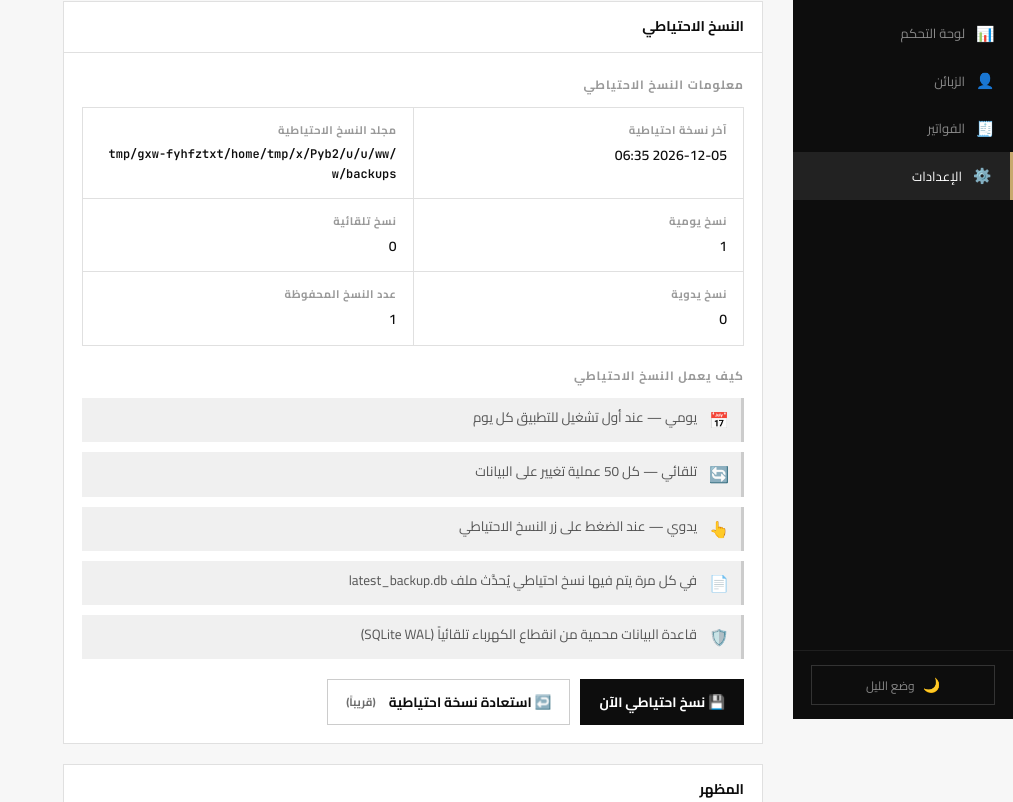
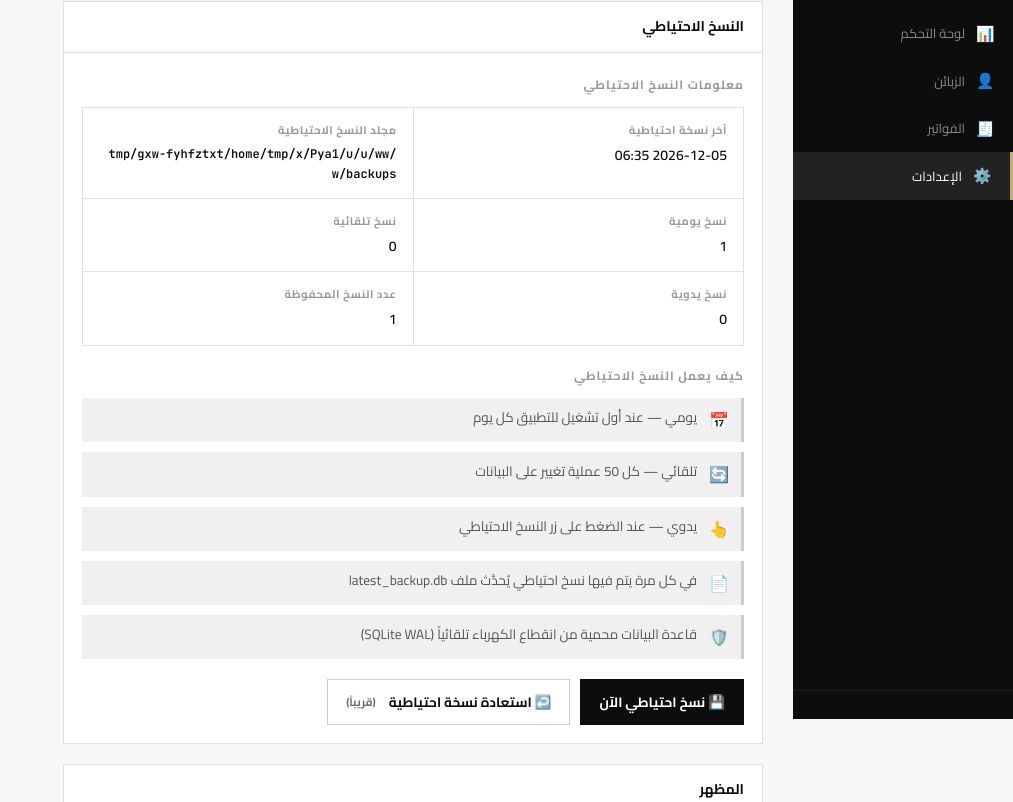
Before and after one commit to ezsaghier/invoices-app, a Flask app: page /settings in a window 1280 px wide. Shown: the part 81-883 px from the top of the page, without its empty margins (267-1280 px from the left). Run offline with Flask 3, Linux system fonts and the light colour scheme.

Commit message:
fix: remove theme toggle from sidebar - moved to settings page

```diff
--- a/static/css/style.css
+++ b/static/css/style.css
@@ -165,25 +165,6 @@ body {
   background: var(--sidebar-hover);
   color: var(--sidebar-tx);
 }
-
-/* ─── THEME TOGGLE ───────────────────────────────────── */
-.theme-toggle {
-  display: flex;
-  align-items: center;
-  gap: 8px;
-  background: none;
-  border: 1px solid #333;
-  color: var(--sidebar-tx2);
-  font-family: 'Cairo', sans-serif;
-  font-size: 12px;
-  padding: 6px 10px;
-  cursor: pointer;
-  width: 100%;
-  justify-content: center;
-  transition: all 0.15s;
-}
-.theme-toggle:hover { border-color: var(--gold); color: var(--gold); }
-.theme-toggle .theme-icon { font-size: 14px; }
 
 /* ─── MAIN CONTENT ───────────────────────────────────── */
 .main {
--- a/static/js/app.js
+++ b/static/js/app.js
@@ -15,15 +15,6 @@ const THEME_KEY = 'inv-theme';
 
 function applyTheme(theme) {
   document.documentElement.setAttribute('data-theme', theme);
-  const btn   = document.getElementById('theme-toggle-btn');
-  const icon  = document.getElementById('theme-icon');
-  const label = document.getElementById('theme-label');
-  if (icon)  icon.textContent  = theme === 'dark' ? '☀️' : '🌙';
-  if (label && btn) {
-    label.textContent = theme === 'dark'
-      ? (btn.dataset.labelLight || '')   // currently dark → offer to switch to light
-      : (btn.dataset.labelDark  || '');  // currently light → offer to switch to dark
-  }
 }
 
 function toggleTheme() {
@@ -36,8 +27,7 @@ function toggleTheme() {
 function initTheme() {
   const saved = localStorage.getItem(THEME_KEY) || 'light';
   applyTheme(saved);
-  const btn = document.getElementById('theme-toggle-btn');
-  if (btn) btn.addEventListener('click', toggleTheme);
+  // Note: theme is now toggled from the Settings page only
 }
 
 
--- a/templates/base.html
+++ b/templates/base.html
@@ -35,12 +35,6 @@
   </nav>
 
   <div class="sidebar-footer">
-    <button class="theme-toggle" id="theme-toggle-btn" type="button"
-            data-label-dark="{{ t.theme.to_dark }}"
-            data-label-light="{{ t.theme.to_light }}">
-      <span class="theme-icon" id="theme-icon">🌙</span>
-      <span id="theme-label">{{ t.theme.to_dark }}</span>
-    </button>
   </div>
 </aside>
 
```
